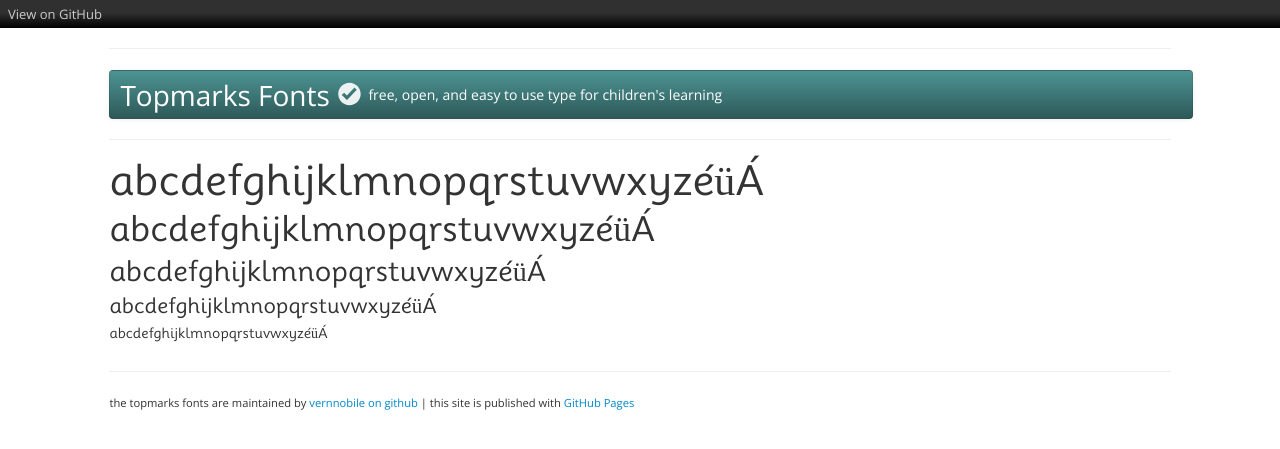
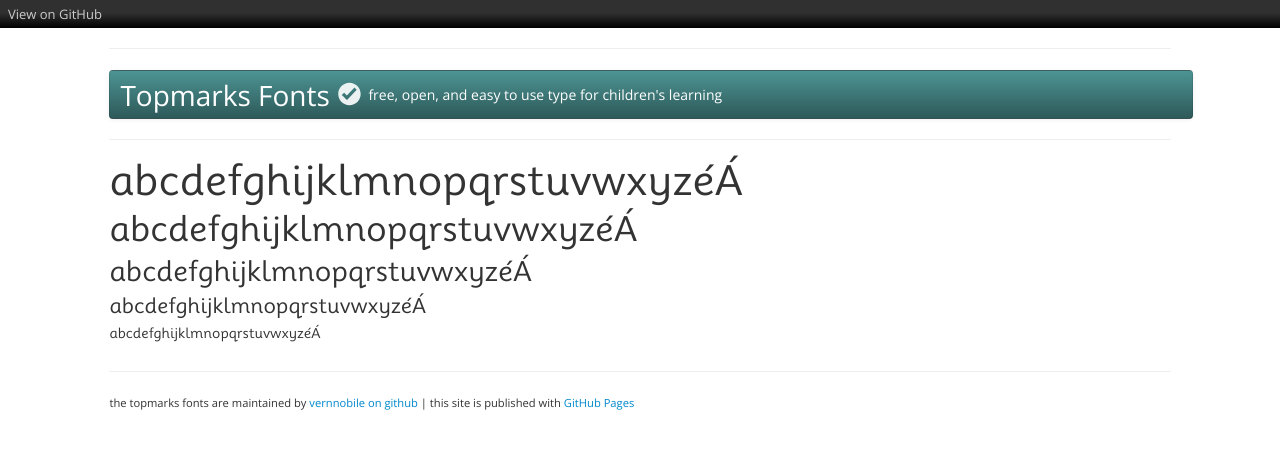
Before and after one commit to vernnobile/topmarks, a Jekyll site: the page built from testing.html, in a window 1280 px wide. Shown: the top 449 px of the page. Built offline with Jekyll 4.4.1, drawn with Linux system fonts in a browser that asks for light colours.

Commit message:
Update test.html

```diff
--- a/_includes/test.html
+++ b/_includes/test.html
@@ -2,19 +2,19 @@
 <div class="row-fluid">
 <div class="span10">
 <p style="font-family:'topmarksbook'; font-size:3em; line-height:1em;">
-abcdefghijklmnopqrstuvwxyzéüÁ
+abcdefghijklmnopqrstuvwxyzéÁ
 </p>
 <p style="font-family:'topmarksbook'; font-size:2.5em;line-height:1em;">
-abcdefghijklmnopqrstuvwxyzéüÁ
+abcdefghijklmnopqrstuvwxyzéÁ
 </p>
 <p style="font-family:'topmarksbook'; font-size:2em;line-height:1em;">
-abcdefghijklmnopqrstuvwxyzéüÁ
+abcdefghijklmnopqrstuvwxyzéÁ
 </p>
 <p style="font-family:'topmarksbook'; font-size:1.5em;line-height:1em;">
-abcdefghijklmnopqrstuvwxyzéüÁ
+abcdefghijklmnopqrstuvwxyzéÁ
 </p>
 <p style="font-family:'topmarksbook'; font-size:1em;line-height:1em;">
-abcdefghijklmnopqrstuvwxyzéüÁ
+abcdefghijklmnopqrstuvwxyzéÁ
 </p>
 </div>
 </div>
```
